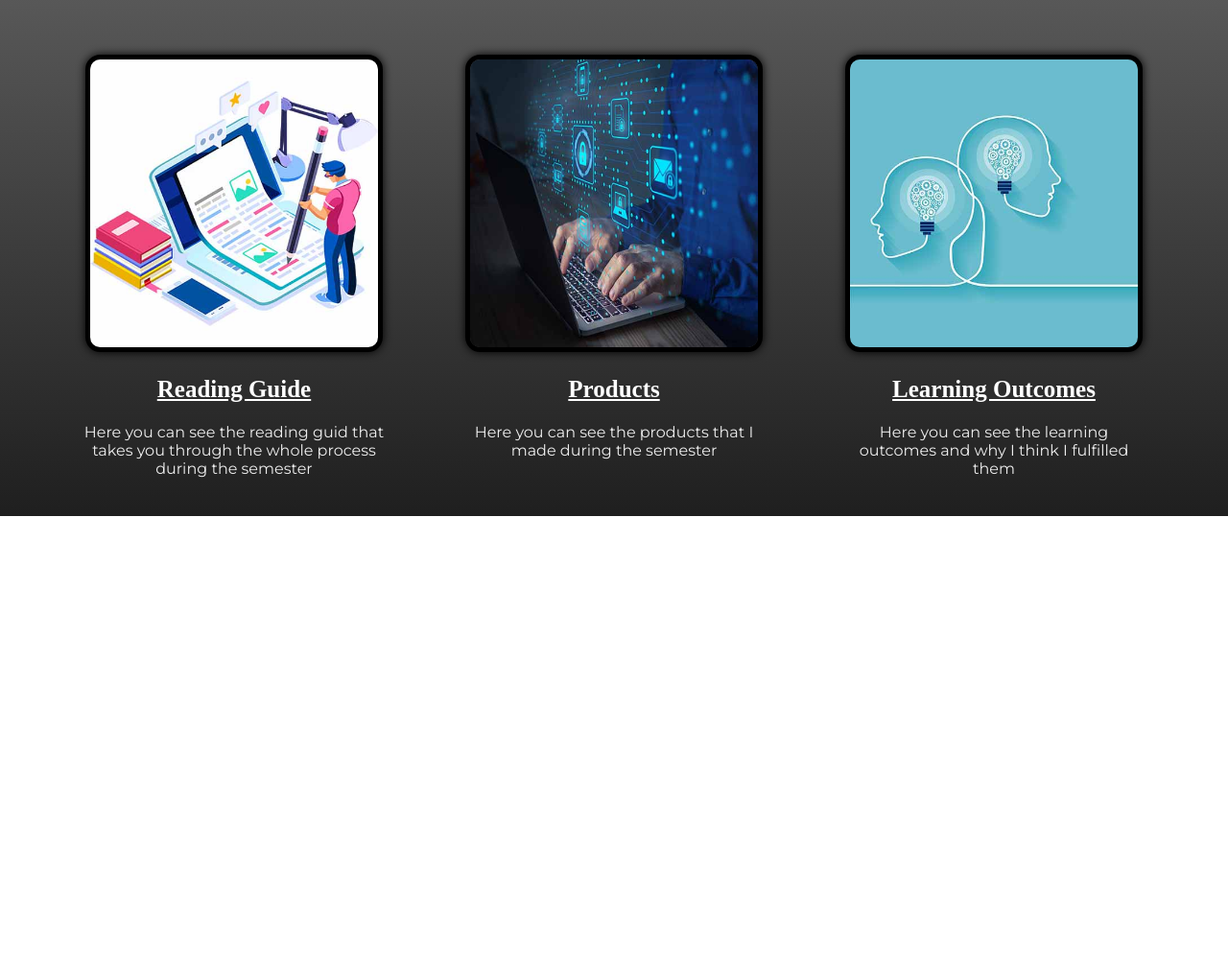
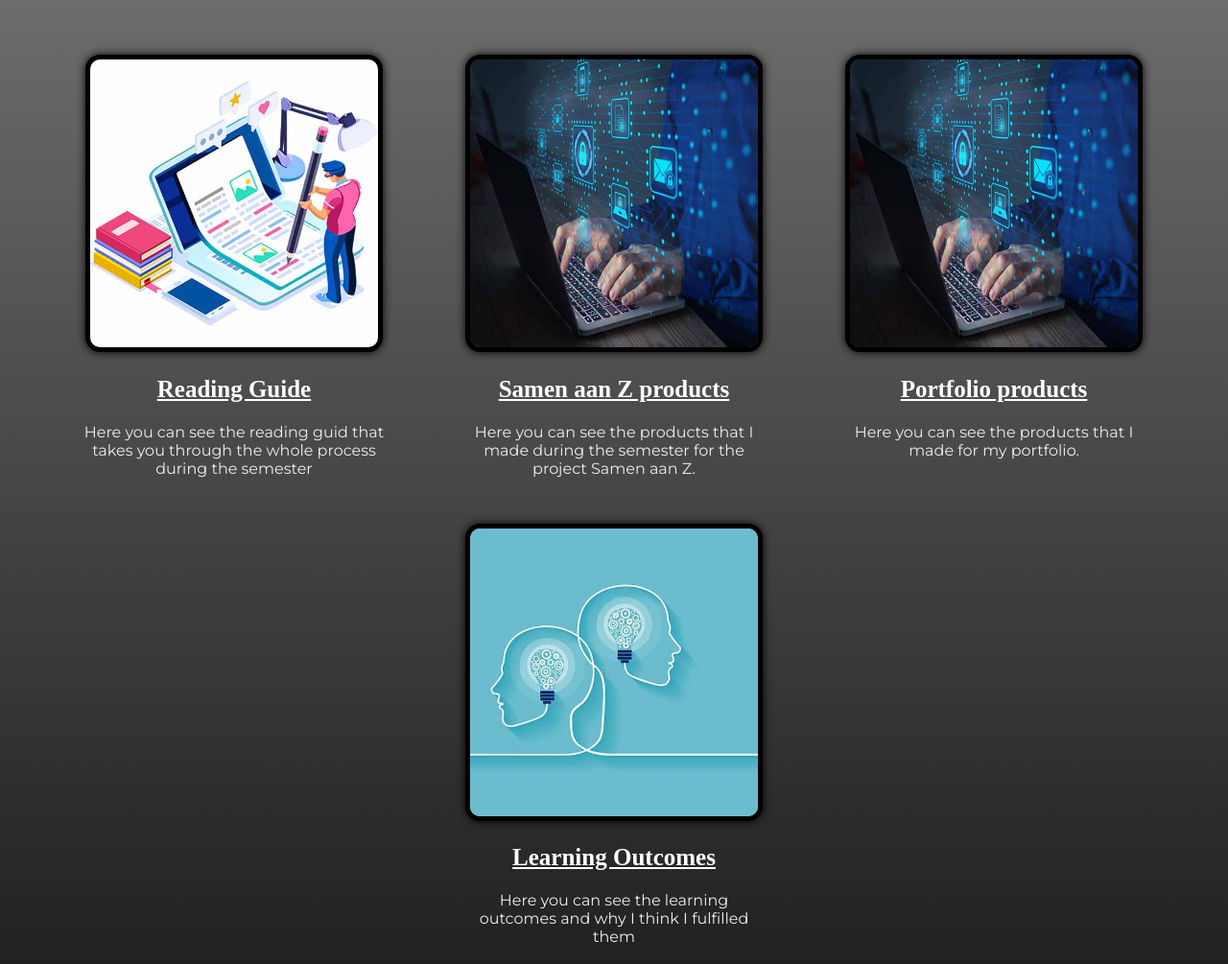
Before and after one commit to Lightsilversnow/portfolio, a plain HTML site: page index.html in a window 1280 px wide. Shown: the part 659-1664 px from the top of the page at 96% size. Before the commit the page ends 1197 px from the top, so only its background shows below. Drawn offline with Linux system fonts and the light colour scheme; a web font is replaced by a local one.

Commit message:
linking html and adding new pages

```diff
--- a/index.html
+++ b/index.html
@@ -46,10 +46,20 @@
         <figure>
             <a href="products/products.html"><img src="/products.jpg" alt="Products" style="background-color: white;"></a>
             <h1>
-                <a href="products/products.html"><figcaption>Products</figcaption></a>
+                <a href="products/products.html"><figcaption>Samen aan Z products</figcaption></a>
             </h1>
             <p>
-                Here you can see the products that I made during the semester
+                Here you can see the products that I made during the semester for the project Samen aan Z.
+            </p>
+        </figure>
+
+        <figure>
+            <a href="products/portfolio.html"><img src="/products.jpg" alt="Portfolio" style="background-color: white;"></a>
+            <h1>
+                <a href="products/products.html"><figcaption>Portfolio products</figcaption></a>
+            </h1>
+            <p>
+                Here you can see the products that I made for my portfolio.
             </p>
         </figure>
 
--- a/nav.js
+++ b/nav.js
@@ -9,17 +9,45 @@ var navbar = ` <div class="navbar">
                 </div>
 
                 <div class="dropdown">
+                <button class="dropbtn">
+                    <a href="/products/portfolio.html">Portfolio ⮟</a>
+                    <i class="fa fa-caret-down"></i>
+                </button>
+                <div class="dropdown-content">
+                    <a href="/products/projectplan_port.html">Project plan</a>
+                    <a href="/products/research_port.html">Research other portfolios</a>
+                    <a href="/products/libraries.html">Research libraries</a>
+                    <a href="/products/design_port.html">Design document portfolio</a>
+                    <a href="/products/c4_port.html">C4 model portfolio</a>
+                    <a href="/products/international.html">International week</a>
+                </div>
+            </div>
+
+                <div class="dropdown">
                     <button class="dropbtn">
-                        <a href="/products/products.html">Products ⮟</a>
+                        <a href="/products/products.html">Samen aan Z ⮟</a>
                         <i class="fa fa-caret-down"></i>
                     </button>
                     <div class="dropdown-content">
                         <a href="/products/projectplan.html">Project plan</a>
+                        <a href="/products/group_agreement.html">Group agreement</a>
                         <a href="/products/persona.html">Personas and user journeys</a>
                         <a href="/products/ideation.html">Ideation and storyboard</a>
-
+                        <a href="/products/qr.html">QR code test</a>
+                        <a href="/products/tine.html">Tine expert interview</a>
+                        <a href="/products/mark.html">Mark Klerkx meeting</a>
+                        <a href="/products/paper.html">Ideation session and paper prototype</a>
+                        <a href="/products/paper_test.html">Paper prototype test</a>
+                        <a href="/products/c4_app.html">C4 model application</a>
+                        <a href="/products/survey.html">SurveyJS research</a>
+                        <a href="/products/design_app.html">Design document application</a>
+                        <a href="/products/test_app.html">Test application</a>
+                        <a href="/products/advice.html">Advice document</a>
+                        <a href="/products/communication.html">Communication document</a>
                     </div>
                 </div>
+
+
 
                 <div class="dropdown">
                     <button class="dropbtn">
```
Also changed, not shown: products/portfolio.html (added, +94 -0 lines), products/products.html (+1 -72 lines), products/international.html (added).
